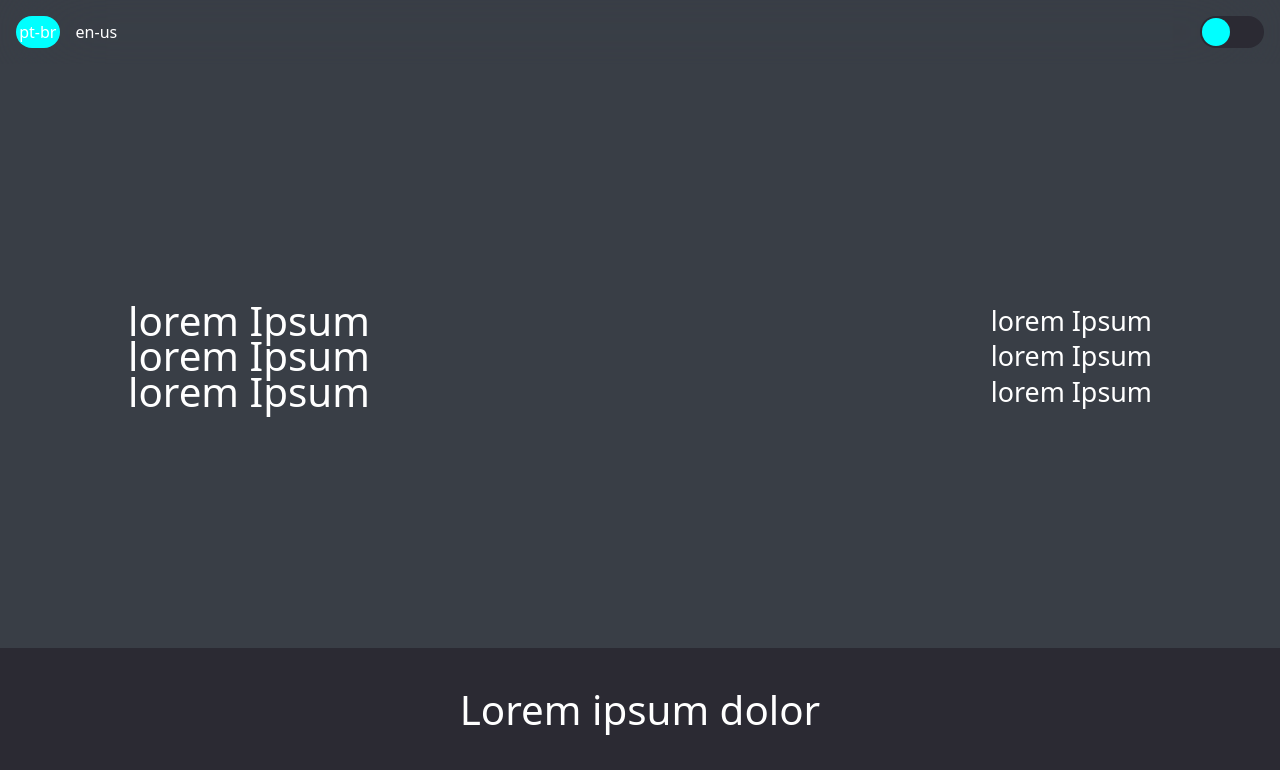
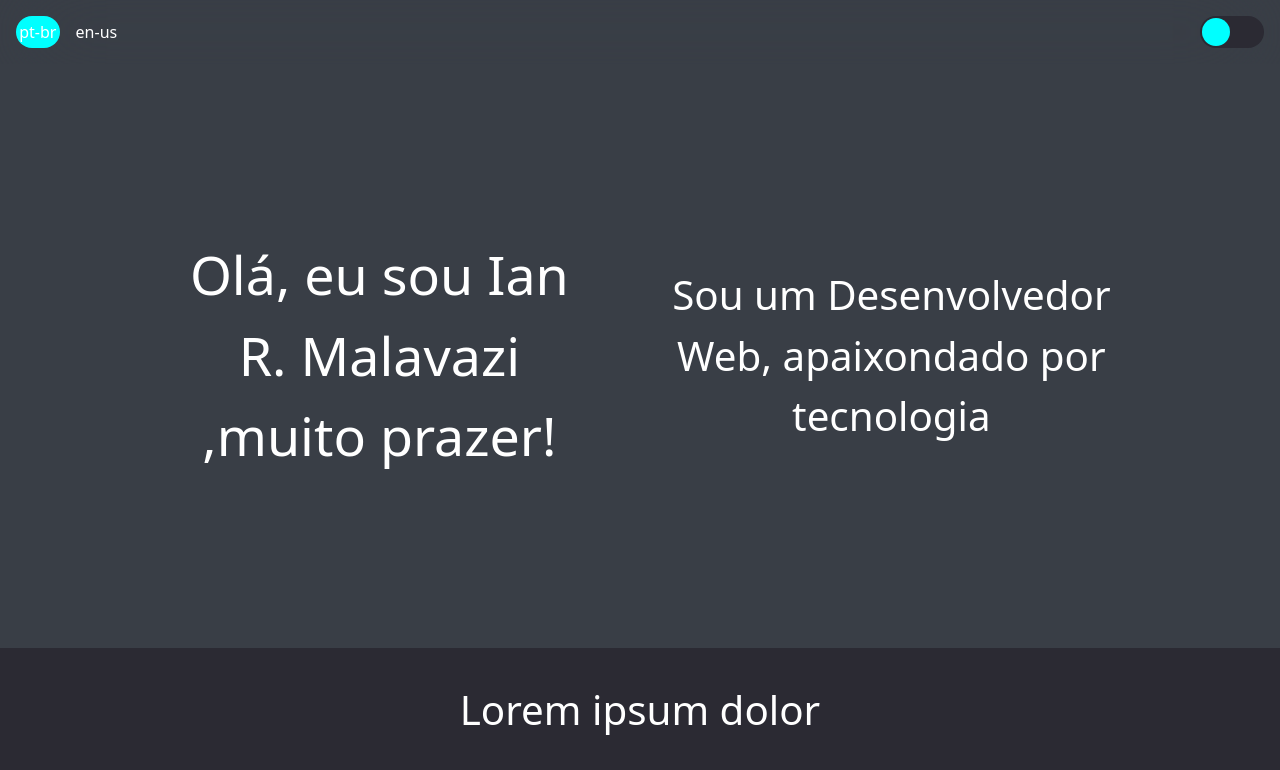
Before and after one commit to ianer-glitch/WhoAmIProject, a Vue app: page / in a window 1280 px wide. Shown: the top 770 px of the page. Built offline with nearby package versions, Linux system fonts and the light colour scheme; grey boxes are pictures that could not be loaded.

Commit message:
criação do composable para receber os textos traduzidos em cada página

```diff
--- a/src/assets/base.css
+++ b/src/assets/base.css
@@ -21,7 +21,7 @@ h1,h2,h3,h4,h5,p {
 }
 
 :root{
-  --h1-font-size:2rem;
+  --h1-font-size:2.4rem;
   --h2-font-size:1.8rem;
   --h3-font-size:1.2rem;
   --p-font-size:.8rem;
--- a/src/assets/translate.json
+++ b/src/assets/translate.json
@@ -1,14 +1,20 @@
 {
   "pt-br":{
     "Home":{
-      "title":"Olá",
-      "myName":"Meu nome é Ian R. Malavazi"
+      "aboutMe":{
+         "greetings":"Olá, eu sou Ian R. Malavazi ,muito prazer!",
+         "description":"Sou um Desenvolvedor Web, apaixondado por tecnologia",
+         "keyWords":["Desenvolvedor", "Ian" , "R." , "Malavazi","tecnologia" , "web"]
+      }
     }
   },
   "en":{
     "Home":{
-      "title":"Hello",
-      "myName":"I'm Ian R. Malavazi"
+      "aboutMe":{
+        "greetings":"Hello!",
+        "description":"developer",
+        "keyWords":["Desenvolvedor", "Ian" , "R." , "Malavazi","tecnologia"]
+     }
     }
   }
 
--- a/src/components/atoms/LanguageSelector.vue
+++ b/src/components/atoms/LanguageSelector.vue
@@ -1,15 +1,17 @@
 <script setup lang="ts">
 import { useTranslateStorage } from '@/stores/translate'
-import { computed, watch } from 'vue'
+import { computed, ref, watch } from 'vue'
 
 const store = useTranslateStorage()
 
-let selectedLanguage = computed(() => store.language)
+let selectedLanguage = ref(store.language)
 
 watch(
   () => selectedLanguage.value,
   (newValue) => {
+
     setSelectedLanguageOnHtml(newValue)
+    store.language=newValue
   }
 )
 
--- a/src/components/molecules/ExperienceItem.vue
+++ b/src/components/molecules/ExperienceItem.vue
@@ -1,4 +1,5 @@
 <script setup lang="ts">
+
 export interface IExperienceItemProps {
   title: String
   subtitle: String
@@ -46,7 +47,9 @@ const props = defineProps<IExperienceItemProps>()
   height: 100%;
 }
 .text{
-  padding: 1.2rem;
+  padding: .8rem;
+  font-size: 1.2rem;
+  font-weight: bold;
 }
 .item .text {
   animation: opacity 2s ease-in-out;
--- a/src/router/index.ts
+++ b/src/router/index.ts
@@ -8,7 +8,7 @@ const router = createRouter({
     {
       path: '/',
       name: 'Home',
-      component: import("../views/HomeView/HomeView.vue")
+      component: () => import("../views/HomeView/HomeView.vue")
     },
     {
       path: '/about',
--- a/src/shared/languageCommon.ts
+++ b/src/shared/languageCommon.ts
@@ -1,15 +1,31 @@
 import { useTranslateStorage } from '@/stores/translate'
 import translate from '@/assets/translate.json'
 import router from '@/router'
+import { reactive, watch } from 'vue'
 
-const  getPageTextsInCurrenctLanguage =  () =>{
-  const store = useTranslateStorage()
-  const translateData =  translate[store.language as keyof typeof translate]
+
+
+const  getPageTextsInCurrenctLanguage =  (languageIdentifier : string) =>{
+  const translateData =  translate[languageIdentifier as keyof typeof translate]
   const pageName = router.currentRoute.value.name
   return  translateData[pageName as keyof typeof translateData]
 }
 
+const getPageTextsInCurrenctLanguageReactive = () =>{
+  const store = useTranslateStorage()
+  let pageTexts = reactive( getPageTextsInCurrenctLanguage(store.language))
+
+  watch(() => store.language ,
+  (newValue) => {
+    pageTexts =  getPageTextsInCurrenctLanguage(newValue)
+  })
+
+  return pageTexts
+}
+
+
 export {
-  getPageTextsInCurrenctLanguage,
+  getPageTextsInCurrenctLanguageReactive,
+
 
 }
--- a/src/views/HomeView/HomeView.vue
+++ b/src/views/HomeView/HomeView.vue
@@ -9,10 +9,11 @@ import ExperienceShowcase from './components/ExperienceShowcase.vue';
 import ContactMe from './components/ContactMe.vue';
 
 
-let text = ref(getPageTextsInCurrenctLanguage())
+// let text = ref(getPageTextsInCurrenctLanguage())
 </script>
 <!-- animations using viewPort -->
 <!-- https://www.youtube.com/watch?v=sORoAeGhlj0&t=3s -->
+
 <template>
   <div class="home-container">
     <HeaderHomeView/>
--- a/src/views/HomeView/components/AboutMe.vue
+++ b/src/views/HomeView/components/AboutMe.vue
@@ -1,12 +1,19 @@
+<script setup lang="ts">
+import { getPageTextsInCurrenctLanguageReactive } from '@/shared/languageCommon';
+import { useTranslateStorage } from '@/stores/translate';
+import { computed, onMounted, reactive, ref, watch } from 'vue';
+
+let texts = computed(()=>getPageTextsInCurrenctLanguageReactive())
+// onMounted(()=>text = )
+
+
+
+</script>
 <template>
   <section class="about-me-section">
-    <h2>lorem Ipsum<br>
-        lorem Ipsum<br>
-        lorem Ipsum</h2>
+    <h1>{{ texts.aboutMe.greetings }}</h1>
 
-    <h3>lorem Ipsum <br>
-        lorem Ipsum <br>
-        lorem Ipsum</h3>
+    <h2> {{ texts.aboutMe.description }}</h2>
   </section>
 </template>
 <style scoped>
@@ -18,8 +25,10 @@
   flex-direction: column;
   width: 100%;
   gap: 4rem;
-  line-height: 2.2em;
+  /* line-height: 2.2em; */
   height: 65vh;
+  padding: 2rem;
+  text-align: center;
   /* background-color: tomato; */
 }
 
--- a/src/views/HomeView/components/ExperienceShowcase.vue
+++ b/src/views/HomeView/components/ExperienceShowcase.vue
@@ -14,7 +14,7 @@ onMounted(()=>{
 
     const observer =  new IntersectionObserver((entries)=>{
     entries.forEach(entry =>{
-      if(entry.isIntersecting && internalExperienceList.length !== experienceList.length){
+      if(entry.isIntersecting && experienceList.length < internalExperienceList.length ){
         inicializeExperienceList(internalExperienceList)
       }
     })
--- a/src/views/HomeView/components/ProjectShowcase.vue
+++ b/src/views/HomeView/components/ProjectShowcase.vue
@@ -18,7 +18,6 @@ const projecListRef=ref(null)
 onMounted(() => {
   const observer =  new IntersectionObserver((entries)=>{
     entries.forEach(entry =>{
-      console.info(entry)
       if(entry.isIntersecting && projectsToShow.length <= 5){
         mountProjectsArray()
       }
```
